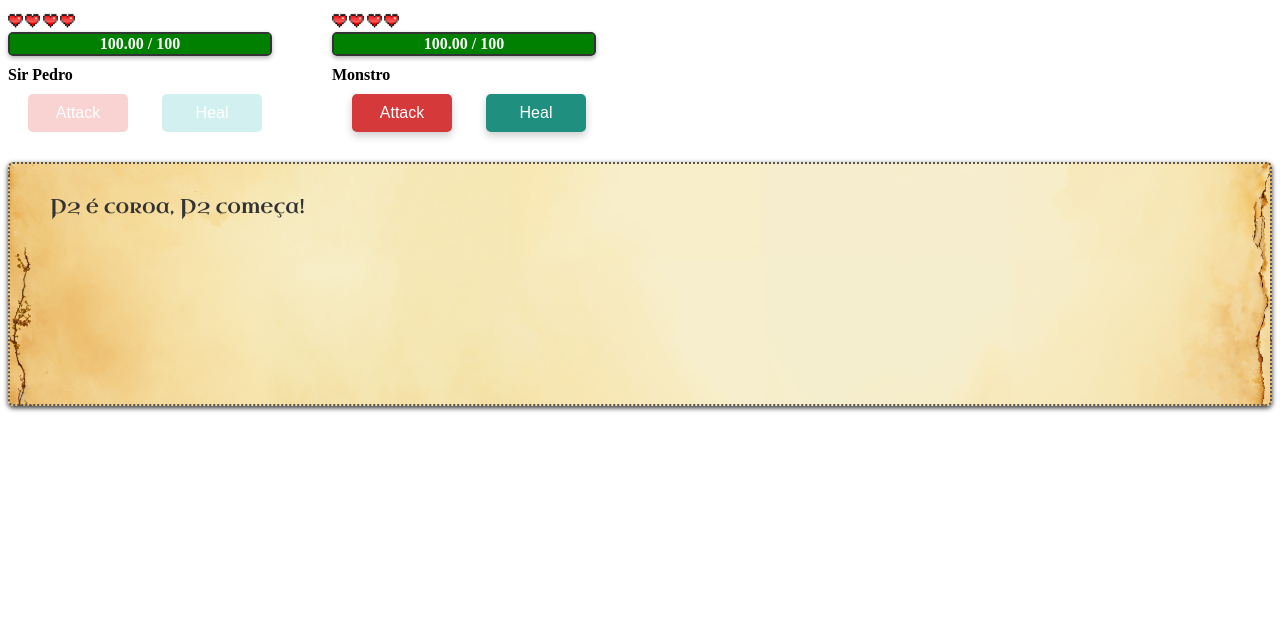
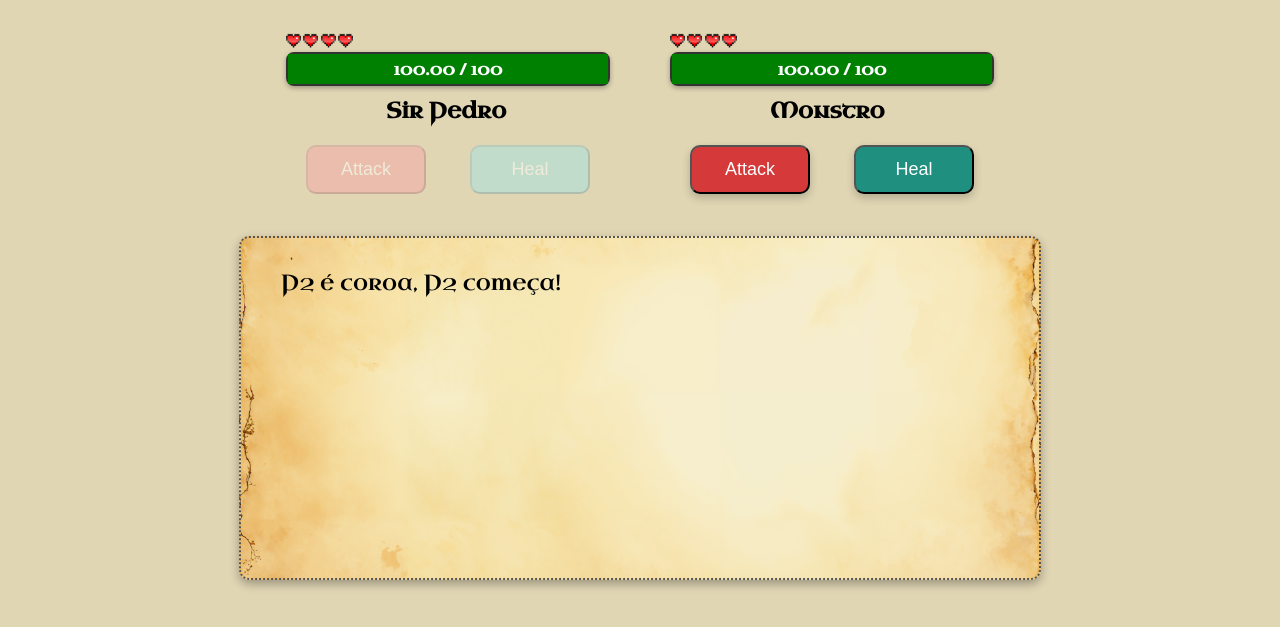
Before and after one commit to apedrodev1/JavaScript-Learning-HUB, a PHP site: page / in a window 1280 px wide. Shown: the top 627 px of the page. Run offline with PHP 8.4, Linux system fonts and the light colour scheme.

Commit message:
style: body, fightArea, lifeBar, buttons, log...

```diff
--- a/Jogo Luta/src/css/style.css
+++ b/Jogo Luta/src/css/style.css
@@ -1,12 +1,31 @@
 @import url('https://fonts.googleapis.com/css2?family=Uncial+Antiqua&display=swap');
 
-.fightArea{
+body {
+    display: flex;
+    flex-direction: column;
+    align-items: center;
+    justify-content: center;
+    background-color: #e0d6b4;
+    font-family: "Uncial Antiqua", serif;
+}
+
+.fightArea {
     display: flex;
     gap: 60px;
+    justify-content: center;
+    width: 80%;
+    margin-top: 20px;
 }
 
 #char #monster {
     flex: 1;
+}
+
+
+/* nao e a melhor forma de centralizar o nome, ver depois  */
+strong {
+    font-size: 22px;
+    margin-left: 100px;
 }
 
 .healChances {
@@ -15,9 +34,9 @@
 }
 
 .lifeBar {
-    height: 20px;
+    height: 30px;
     border: 2px solid #333;
-    border-radius: 5px;
+    border-radius: 8px;
     margin-bottom: 10px;
     position: relative;
     box-shadow: 0 2px 5px rgba(0, 0, 0, 0.3);
@@ -38,17 +57,17 @@
 }
 
 button {
-    width: 100px;
-    border-radius: 5px;
+    width: 120px;
+    border-radius: 10px;
     cursor: pointer;
     color: white;
-    border: none;
-    padding: 10px 20px;
-    font-size: 16px;
+    /* border: none; ver depois, talvez fique mais legal com borda  */
+    padding: 12px 25px;
+    font-size: 18px;
 }
 
 .attackButton {
-    margin: 10px 20px;
+    margin: 20px;
     background-color: #d63939;
     transition: all 0.3s ease;
     box-shadow: 0 4px 8px rgba(0, 0, 0, 0.2);
@@ -70,7 +89,7 @@ button {
 }
 
 .healButton {
-    margin: 10px;
+    margin: 20px;
     background-color: #1f8f80;
     transition: all 0.3s ease;
     box-shadow: 0 4px 8px rgba(0, 0, 0, 0.2);
@@ -91,6 +110,22 @@ button {
     opacity: 0.5;
 }
 
+#playAgain {
+    display: block;
+    width: 100%;
+    padding: 20px;
+    margin: 20px auto;
+    background-color: #4CAF50;
+    box-shadow: 0 4px 8px rgba(0, 0, 0, 0.2);
+    transition: all 0.3s ease;
+}
+
+#playAgain:hover {
+    background-color: #45a049;
+    transform: scale(1.05);
+    box-shadow: 0 6px 12px rgba(0, 0, 0, 0.3);
+}
+
 .control {
     position: relative;
     padding-top: 1.5rem;
@@ -107,19 +142,20 @@ button {
 
 .log {
     font-family: "Uncial Antiqua", serif;
-    font-size: 20px;
+    font-size: 22px;
     line-height: 1.8;
     border: 2px dotted #555;
-    border-radius: 5px;
+    border-radius: 10px;
     background-image: url('../assets/img/backgroundLog.jpg');
     background-size: cover;
     background-position: center;
-    height: 200px;
-    overflow: hidden; /* Remove a barra de rolagem */
+    height: 300px;
+    width: 60%;
+    overflow-y: auto;
     padding: 20px;
     position: relative;
-    color: #333;
-    box-shadow: 0 2px 5px rgba(0, 0, 0, 0.8);
+
+    box-shadow: 0 4px 10px rgba(0, 0, 0, 0.3);
 
 
     /* pensar no efeito typewriter */
@@ -133,7 +169,7 @@ button {
 
 .log li {
     margin-left: 20px;
-    margin-right: 20px;
+
     padding: 5px 0;
     list-style-type: none;
 
```
